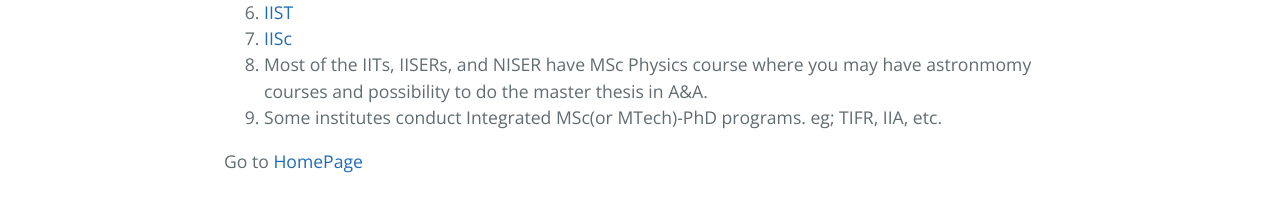
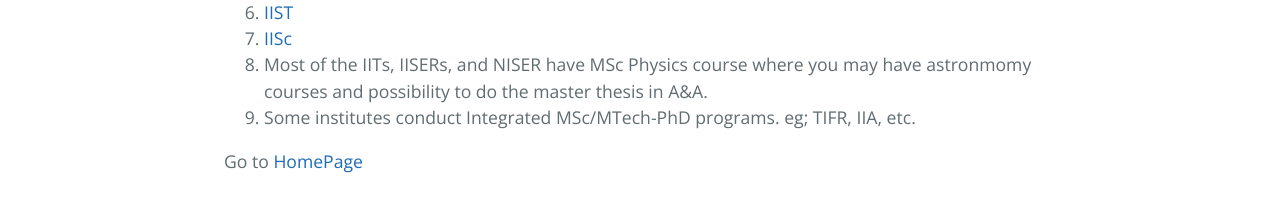
Before and after one commit to kalyanradhakrishnan/Astronomy-In-India, a Jekyll site: the page built from pages/masters_india.md, in a window 1280 px wide. Shown: the part 680-901 px from the top of the page. Built offline with Jekyll 4.4.1, drawn with Linux system fonts in a browser that asks for light colours.

```diff
--- a/pages/masters_india.md
+++ b/pages/masters_india.md
@@ -17,6 +17,6 @@ description:
 6. [IIST](https://www.iist.ac.in/admissions/postgraduate/regular)
 7. [IISc](https://www.iisc.ac.in/admissions/m-tech-for-sponsored-candidates/)
 8. Most of the IITs, IISERs, and NISER have MSc Physics course where you may have astronmomy courses and possibility to do the master thesis in A&A.
-9. Some institutes conduct Integrated MSc(or MTech)-PhD programs. eg; TIFR, IIA, etc.
+9. Some institutes conduct Integrated MSc/MTech-PhD programs. eg; TIFR, IIA, etc.
 
 Go to [HomePage](./../index.md)
```
